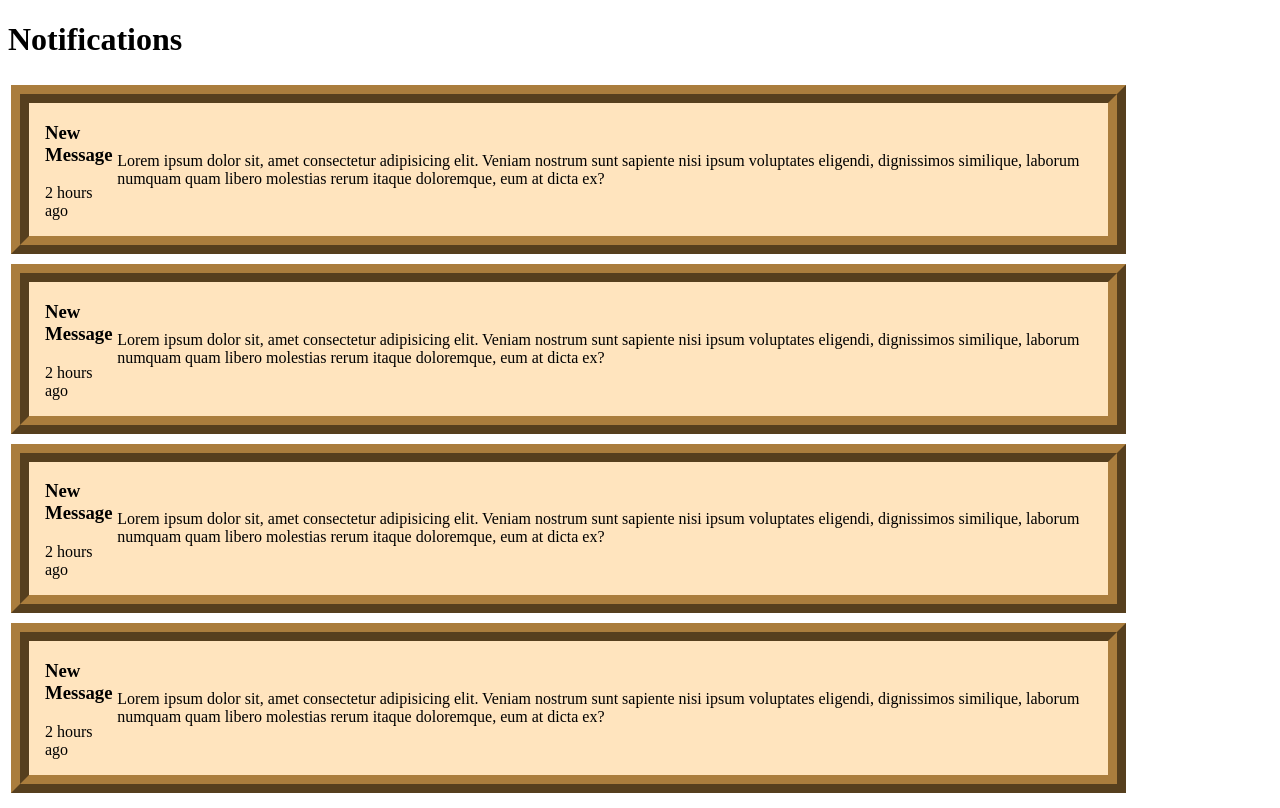
After one commit to itsdianamxn/WEBTech, a PHP site: page /notifications.html in a window 1280 px wide. The commit adds this page. Run offline with PHP 8.4, Linux system fonts and the light colour scheme.

Commit message:
Notification page started

```diff
--- a/mainPage.html
+++ b/mainPage.html
@@ -126,7 +126,7 @@
                     </a>
                 </li>
                 <li class="nav-item">
-                  <a href="#" class="nav-link">
+                  <a href="notifications.html" target="mainFrame" class="nav-link">
                     <span class="link-text">Notifications</span>
                     <svg
                     aria-hidden="true"
--- /dev/null
+++ b/notifications.css
@@ -0,0 +1,37 @@
+html{
+    width: 100%;
+    height: 100%;
+}
+body.notifications{
+    height: 100%;
+    width: 100%;
+    background-color: var(--bg-primary);
+    margin: 0;
+    padding: 0;
+    overflow-x: hidden;
+}
+
+.notifications-list{
+    width: 85%;
+    height: 100%;
+    list-style: none;
+    margin: 0;
+    padding: 5px;
+    display: flex;
+    flex-direction: column;
+    justify-content: center;
+    align-items: center;
+}
+
+.notification{
+    width: 100%;
+    height: 10%;
+    display: flex;
+    justify-content: space-between;
+    align-items: center;
+    background-color: #ffe4be;
+    border: 18px solid #aa7d3d;
+    border-style: ridge;
+    margin-bottom: 10px;
+    padding: 0 1rem;
+}
--- /dev/null
+++ b/notifications.html
@@ -0,0 +1,44 @@
+<!DOCTYPE html>
+<html>
+    <head>
+        <meta charset="UTF-8">
+        <title>Notifications</title>
+        <link rel="stylesheet" type="text/css" href="notifications.css">
+    </head>
+    <body class="notifications-body">
+        <h1>Notifications</h1>
+        <div style="display: flex; justify-content: flex-start; align-items: center; margin-left: 2rem;">
+            <ul class="notifications-list">
+                <li class="notification">
+                        <div class="notification-header">
+                            <h3 class="notification-title">New Message</h3>
+                            <p class="notification-time">2 hours ago</p>
+                        </div>
+                        <p class="notification-text">Lorem ipsum dolor sit, amet consectetur adipisicing elit. Veniam nostrum sunt sapiente nisi ipsum voluptates eligendi, dignissimos similique, laborum numquam quam libero molestias rerum itaque doloremque, eum at dicta ex?</p>
+                </li>
+                <li class="notification">
+                    <div class="notification-header">
+                        <h3 class="notification-title">New Message</h3>
+                        <p class="notification-time">2 hours ago</p>
+                    </div>
+                    <p class="notification-text">Lorem ipsum dolor sit, amet consectetur adipisicing elit. Veniam nostrum sunt sapiente nisi ipsum voluptates eligendi, dignissimos similique, laborum numquam quam libero molestias rerum itaque doloremque, eum at dicta ex?</p>
+                </li>
+                <li class="notification">
+                    <div class="notification-header">
+                        <h3 class="notification-title">New Message</h3>
+                        <p class="notification-time">2 hours ago</p>
+                    </div>
+                    <p class="notification-text">Lorem ipsum dolor sit, amet consectetur adipisicing elit. Veniam nostrum sunt sapiente nisi ipsum voluptates eligendi, dignissimos similique, laborum numquam quam libero molestias rerum itaque doloremque, eum at dicta ex?</p>
+                </li>
+                <li class="notification">
+                    <div class="notification-header">
+                        <h3 class="notification-title">New Message</h3>
+                        <p class="notification-time">2 hours ago</p>
+                    </div>
+                    <p class="notification-text">Lorem ipsum dolor sit, amet consectetur adipisicing elit. Veniam nostrum sunt sapiente nisi ipsum voluptates eligendi, dignissimos similique, laborum numquam quam libero molestias rerum itaque doloremque, eum at dicta ex?</p>
+                </li>
+
+            </ul>
+        </div>
+    </body>
+</html>
--- a/profileStyle.css
+++ b/profileStyle.css
@@ -16,7 +16,7 @@ body{
     background: var(--bg-primary);
     width: 100%;
     font-size: 2rem;
-
+    overflow: hidden;
     display:flex;
     justify-content: center;
 }
```
